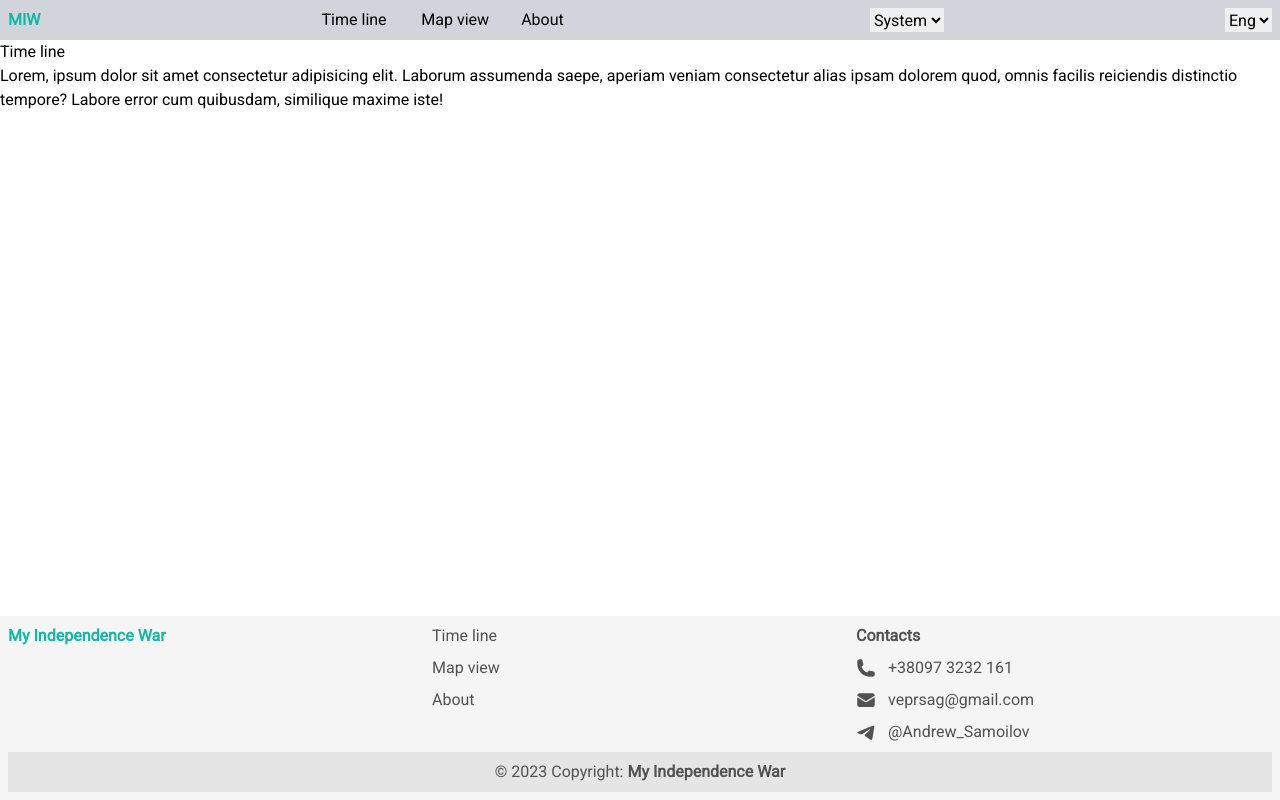
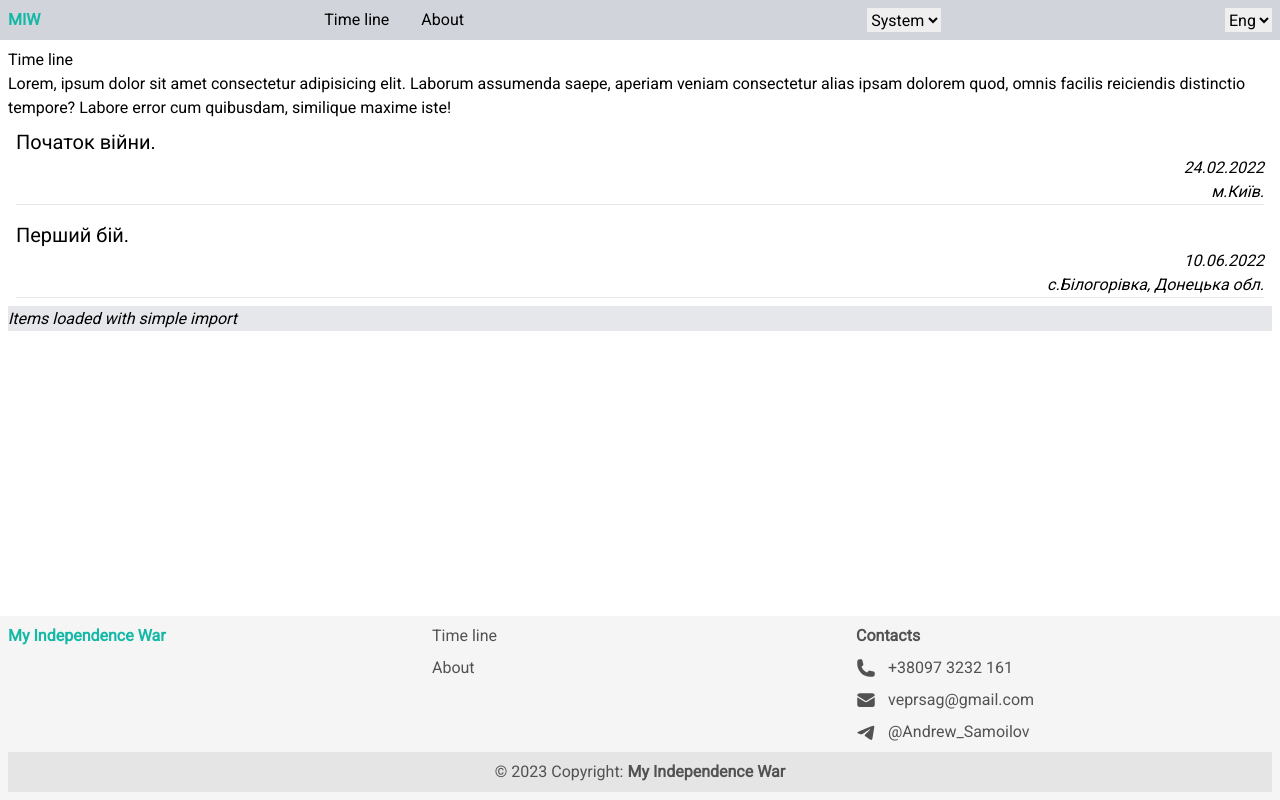
Before and after one commit to Andrew-Samoilov/My-Independence-War, a Next.js app in the folder m-i-w/: page /time-line in a window 1280 px wide. Built offline with nearby package versions, Linux system fonts and the light colour scheme.

Commit message:
Added loading post data from JSON array

```diff
--- a/m-i-w/src/app/time-line/24.json
+++ /dev/null
@@ -1,5 +0,0 @@
-{
-    "date": "24.02.2022",
-    "title": "Початок війни.",
-    "place": "м.Київ."
-}
--- a/m-i-w/src/app/time-line/_page.tsx
+++ b/m-i-w/src/app/time-line/_page.tsx
@@ -1,26 +1,26 @@
-import { loadPosts } from './load-posts'
-import type { NextPage, GetStaticProps } from "next";
+// import { loadPosts } from './load-posts'
+// import type { NextPage, GetStaticProps } from "next";
 
-interface HomeProps {
-    host: string
-}
+// interface HomeProps {
+//     host: string
+// }
 
-// This function runs only on the server side
-export const getStaticProps: GetStaticProps<HomeProps> = async () => {
-    // Instead of fetching your `/api` route you can call the same
-    // function directly in `getStaticProps`
-    const posts = await loadPosts()
+// // This function runs only on the server side
+// export const getStaticProps: GetStaticProps<HomeProps> = async () => {
+//     // Instead of fetching your `/api` route you can call the same
+//     // function directly in `getStaticProps`
+//     const posts = await loadPosts()
 
-    // Props returned will be passed to the page component
-    return { props: { posts } }
-}
+//     // Props returned will be passed to the page component
+//     return { props: { posts } }
+// }
 
 
-export default function TimeLine: NextPage<HomeProps> = (props) => {
-    console.log('1', props);
-    return (
-        <div>
-            {props}
-        </div>
-    )
-}
+// export default function TimeLine: NextPage<HomeProps> = (props) => {
+//     console.log('1', props);
+//     return (
+//         <div>
+//             {props}
+//         </div>
+//     )
+// }
--- /dev/null
+++ b/m-i-w/src/app/time-line/all-posts.json
@@ -0,0 +1,14 @@
+{
+  "posts": [
+    {
+      "date": "24.02.2022",
+      "title": "Початок війни.",
+      "place": "м.Київ."
+    },
+    {
+        "date": "10.06.2022",
+        "title": "Перший бій.",
+        "place": "с.Білогорівка, Донецька обл."
+    }
+  ]
+}
--- a/m-i-w/src/app/time-line/page.tsx
+++ b/m-i-w/src/app/time-line/page.tsx
@@ -14,12 +14,37 @@
 //     repo: Repo
 // }>
 
+interface IpostItem {
+    date: string;
+    title: string;
+    place: string;
+}
+
+import data from './all-posts.json';
 
 export default function TimeLine() {
+    console.log(`!/ posts /!`);
+    console.log(data);
+
     return (
-        <section>
+        <section className='p-2'>
             <h1>Time line</h1>
             <p>Lorem, ipsum dolor sit amet consectetur adipisicing elit. Laborum assumenda saepe, aperiam veniam consectetur alias ipsam dolorem quod, omnis facilis reiciendis distinctio tempore? Labore error cum quibusdam, similique maxime iste!</p>
+
+            {data.posts?.map((post: IpostItem) => (
+                <div key={post.date} className='p-2'>
+                    <h2 className='text-xl'>{post.title}</h2>
+                    <div className='text-right italic text-m'>
+                        <p>{post.date}</p>
+                        <div>{post.place}</div>
+                    </div>
+                    <hr/>
+                </div>
+            ))
+            }
+
+            <hr />
+            <p className='italic bg-gray-200'>Items loaded with simple import</p>
         </section>
     )
 }
--- a/m-i-w/src/components/main-menu/MainMenu.tsx
+++ b/m-i-w/src/components/main-menu/MainMenu.tsx
@@ -16,9 +16,9 @@ export default function MainMenu({ styleNav, styleUL, styleMenuItem, onClickFunc
                     onClick={onClickFunction}>
                     <Link href="/time-line">Time line</Link>
                 </li>
-                <li className={styleMenuItem} onClick={onClickFunction}>
+                {/* <li className={styleMenuItem} onClick={onClickFunction}>
                     <Link href="/map-view">Map view</Link>
-                </li>
+                </li> */}
                 <li className={styleMenuItem} onClick={onClickFunction}>
                     <Link href="/about">About</Link>
                 </li>
--- a/m-i-w/tsconfig.json
+++ b/m-i-w/tsconfig.json
@@ -22,6 +22,6 @@
       "@/*": ["./src/*"]
     }
   },
-  "include": ["next-env.d.ts", "**/*.ts", "**/*.tsx", ".next/types/**/*.ts"],
+  "include": ["next-env.d.ts", "**/*.ts", "**/*.tsx", ".next/types/**/*.ts", "src/app/time-line/_page.tsx", "src/app/time-line/_._"],
   "exclude": ["node_modules"]
 }
```
Also changed, not shown: m-i-w/src/app/time-line/_.tsx (deleted), 1 other file (tests, documents, lock files or other folders).
